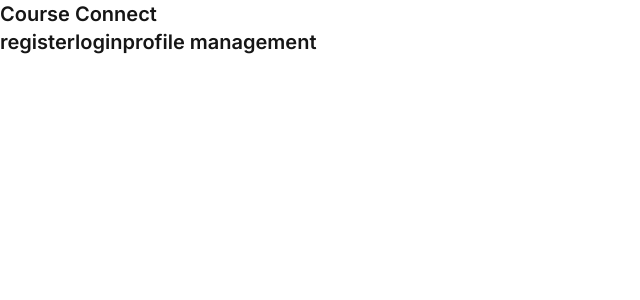
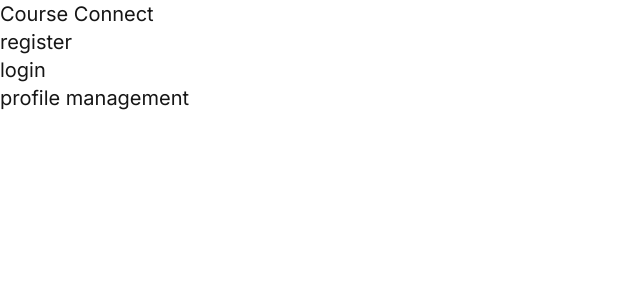
Before and after one commit to ndhfar/seraphic-course-connect, a Next.js app: page / in a window 1280 px wide. Shown: the top 300 px of the page, without its empty margins (0-640 px from the left). Built offline with nearby package versions, Linux system fonts and the light colour scheme.

Commit message:
change action.js

```diff
--- a/src/app/page.js
+++ b/src/app/page.js
@@ -3,11 +3,18 @@ import Link from "next/link";
 
 export default function Home() {
   return (
-    <main className="text-xl font-semibold">
+    <main className="text-xl ">
       <Header />
-      <Link href="/register">register</Link>
-      <Link href="/login">login</Link>
-      <Link href="/profile">profile management</Link>
+
+      <Link href="/register">
+        <p>register</p>
+      </Link>
+      <Link href="/login">
+        <p>login</p>
+      </Link>
+      <Link href="/profile">
+        <p>profile management</p>
+      </Link>
     </main>
   );
 }
--- a/src/app/profile/action.js
+++ b/src/app/profile/action.js
@@ -2,7 +2,6 @@
 
 import { prisma } from "@/utils/prisma";
 import { auth } from "@/libs/auth";
-import { findUserByEmail } from "@/services/user.service";
 
 export default async function UpdateUserDataAction(_, formData) {
   const userInfo = await auth();
@@ -30,14 +29,6 @@ export default async function UpdateUserDataAction(_, formData) {
   }
 
   try {
-    // * Check email in database
-    if (await findUserByEmail(email)) {
-      return {
-        success: false,
-        message: "Email is already registered.",
-      };
-    }
-
     // * Update user in database
     await prisma.user.update({
       where: {
```
